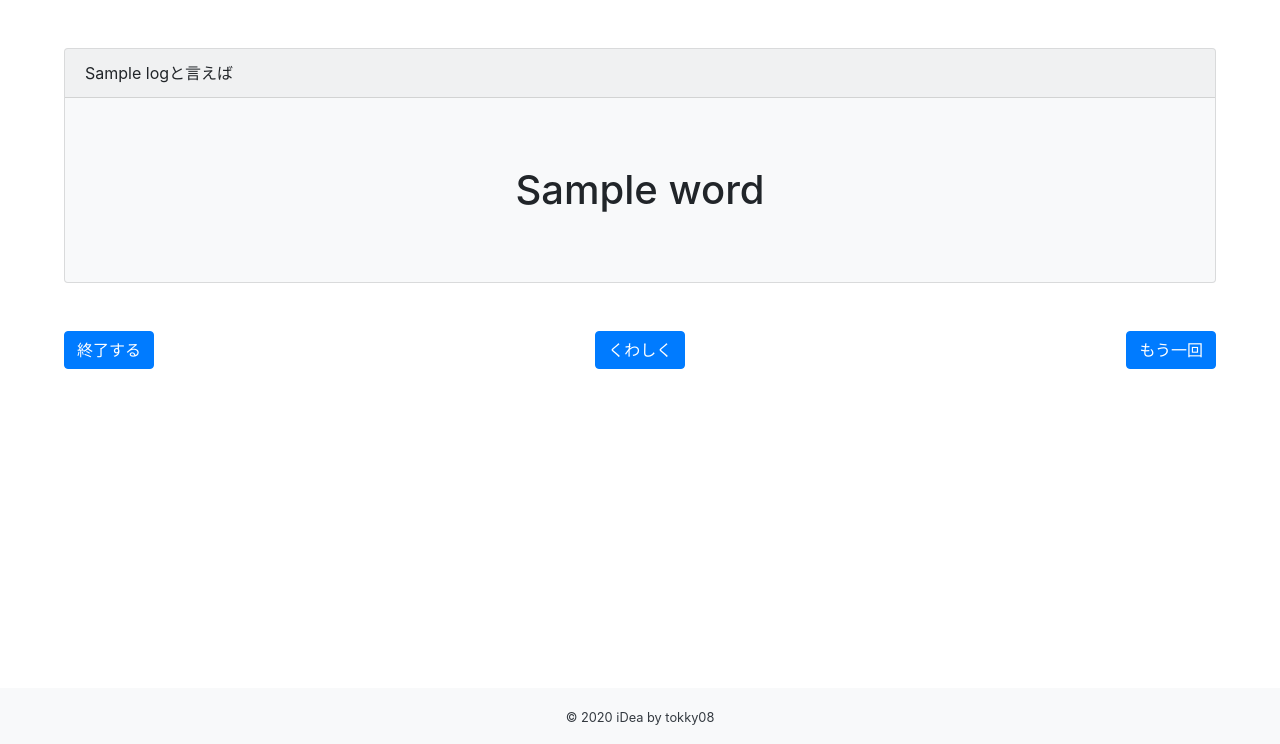
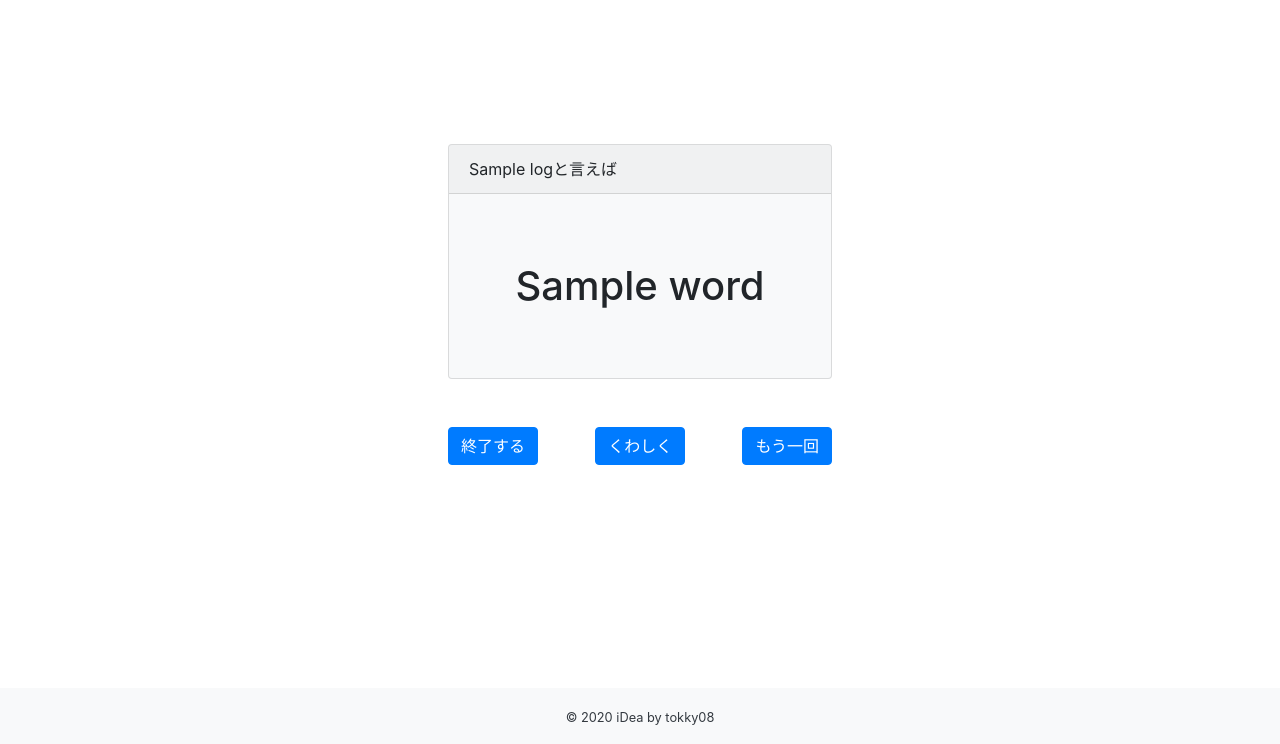
Before and after one commit to tokky08/iDea, a Flask app: template backend/templates/again.html in a window 1280 px wide. Shown: the part 56-800 px from the top of the page. Run offline with Flask 2, Linux system fonts and the light colour scheme; the template is opened without the code that fills it: most values are stand-ins (such as "Sample title", 1, 10 or a date in 2020); some libraries are stand-ins or nearby versions.

Commit message:
again画面PC版

```diff
--- a/backend/main.py
+++ b/backend/main.py
@@ -28,8 +28,8 @@ def top():
 
 @app.route("/again", methods=["GET", "POST"])
 def again():
-    word = scrayping(request.form["word"])
-    # word = "グーグル"
+    # word = scrayping(request.form["word"])
+    word = "グーグル"
     logs.append(word)
     return render_template('again.html', word=word, logs=logs)
 
--- /dev/null
+++ b/backend/static/css/_again.scss
@@ -0,0 +1,19 @@
+.again{
+    width: 90%;
+    margin: 0 auto;
+    margin-top: 3rem;
+}
+
+@media(min-width: 768px){
+    .again{
+        width: 50%;
+        margin-top: 9rem;
+    }
+}
+
+@media(min-width: 1024px){
+    .again{
+        width: 30%;
+        margin-top: 9rem;
+    }
+}
--- a/backend/static/css/_top.scss
+++ b/backend/static/css/_top.scss
@@ -16,7 +16,6 @@ form{
         width: 100%;
     }
 }
-
 
 @media(min-width: 768px){
     .catch_copy{
--- a/backend/static/css/style.css
+++ b/backend/static/css/style.css
@@ -1,11 +1,4 @@
 @import url("https://fonts.googleapis.com/css?family=Abel");
-#body {
-  display: flex;
-  flex-direction: column;
-  min-height: 100vh; }
-  #body #footer {
-    margin-top: auto; }
-
 .top {
   width: 90%;
   margin: 0 auto; }
@@ -31,6 +24,22 @@ form .top_input {
     width: 25%; } }
 .again {
   width: 90%;
-  margin: 0 auto; }
+  margin: 0 auto;
+  margin-top: 3rem; }
+
+@media (min-width: 768px) {
+  .again {
+    width: 50%;
+    margin-top: 9rem; } }
+@media (min-width: 1024px) {
+  .again {
+    width: 30%;
+    margin-top: 9rem; } }
+#body {
+  display: flex;
+  flex-direction: column;
+  min-height: 100vh; }
+  #body #footer {
+    margin-top: auto; }
 
 /*# sourceMappingURL=style.css.map */
--- a/backend/static/css/style.scss
+++ b/backend/static/css/style.scss
@@ -1,10 +1,5 @@
 @import "compass";
 @import url('https://fonts.googleapis.com/css?family=Abel');
+@import "top";
+@import "again";
 @import "footer";
-@import "top";
-
-
-.again{
-    width: 90%;
-    margin: 0 auto;
-}
--- a/backend/templates/again.html
+++ b/backend/templates/again.html
@@ -1,7 +1,7 @@
 {% extends "layout.html" %}
 {% block content %}
 
-<div class="again mt-5">
+<div class="again">
     <div class="card bg-light mb-3 mx-auto mt-5">
         <div class="card-header">{{logs[-2]}}と言えば</div>
         <div class="card-body">
```
